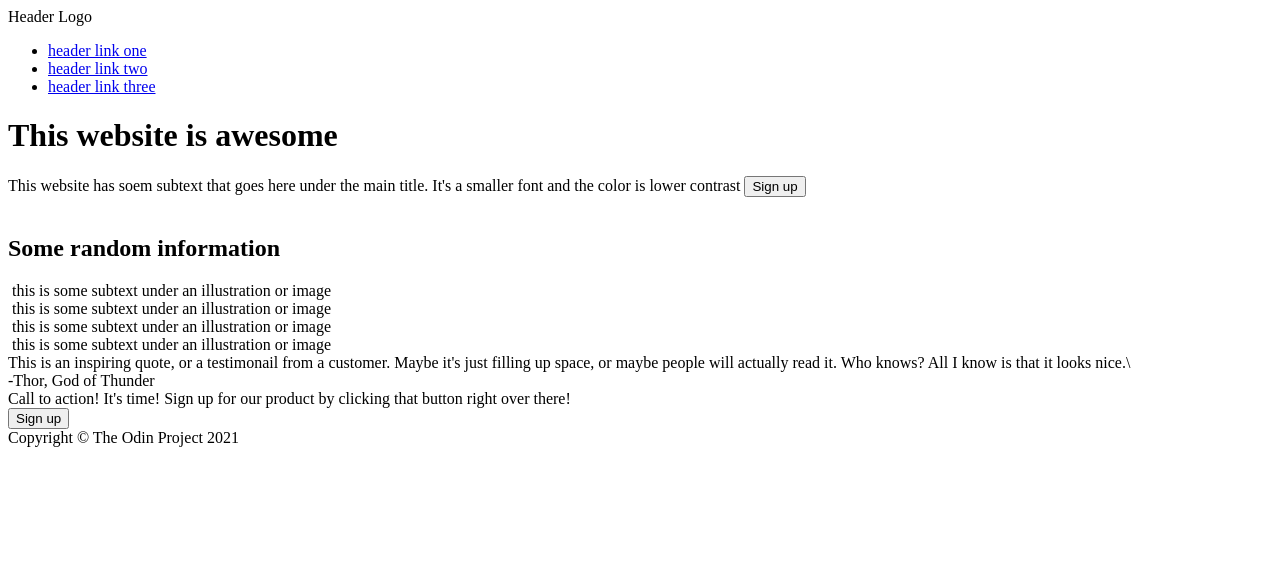
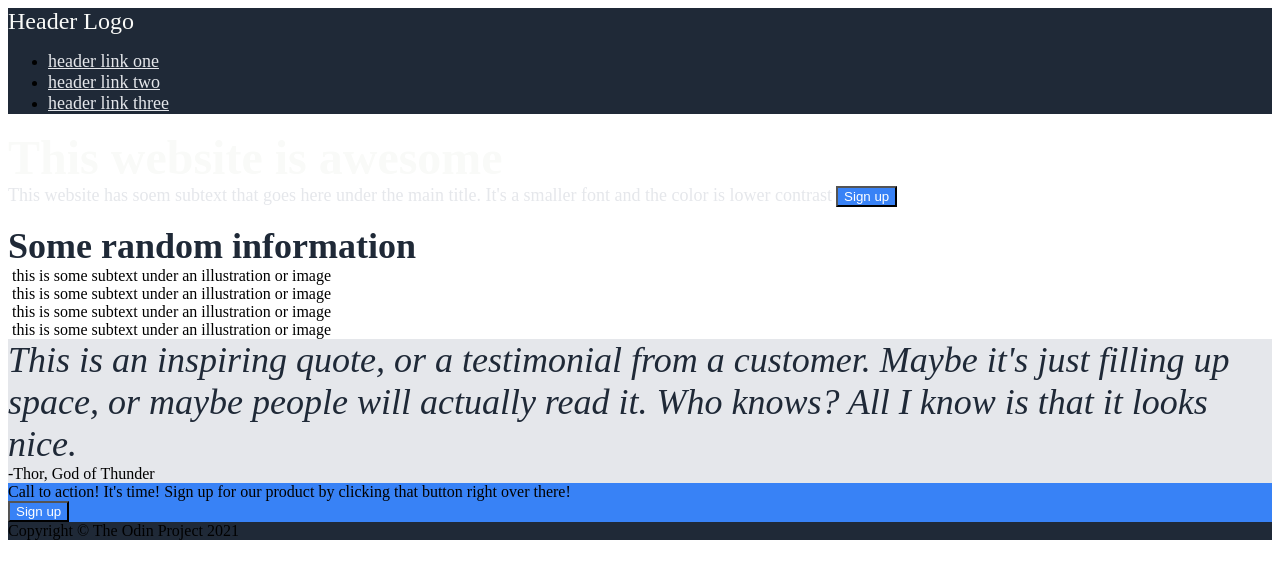
Before and after one commit to eric-holdener/odin-landing-page, a plain HTML site: page index.html in a window 1280 px wide. Drawn offline with Linux system fonts and the light colour scheme.

Commit message:
added basic css styling to comply with final design colors and font styles

```diff
--- a/index.html
+++ b/index.html
@@ -1,6 +1,7 @@
 <!DOCTYPE html>
 <html lang="en">
 <head>
+    <link rel="stylesheet" href="./style/style.css">
     <meta charset="UTF-8">
     <meta http-equiv="X-UA-Compatible" content="IE=edge">
     <meta name="viewport" content="width=device-width, initial-scale=1.0">
@@ -8,7 +9,7 @@
 </head>
 <body>
     <div class="header">
-        <div>
+        <div class="header-logo">
             Header Logo
         </div>
         <ul>
@@ -20,14 +21,14 @@
     <div class="container-col">
         <div>
             <div>
-                <h1>This website is awesome</h1>
-                <text>This website has soem subtext that goes here under the main title. It's a smaller font and the color is lower contrast</text>
+                <div class="hero-main">This website is awesome</div>
+                <text class="hero-second">This website has soem subtext that goes here under the main title. It's a smaller font and the color is lower contrast</text>
                 <button>Sign up</button>
             </div>
             <img>
         </div>
         <div>
-            <h2>Some random information</h2>
+            <div class="info-header">Some random information</div>
             <div>
                 <img>
                 <text>this is some subtext under an illustration or image</text>
@@ -45,18 +46,18 @@
                 <text>this is some subtext under an illustration or image</text>
             </div>
         </div>
-        <div>
-            <div>
-                <text>
-                    This is an inspiring quote, or a testimonail from a customer. Maybe it's just filling up space, or maybe people will actually
-                    read it. Who knows? All I know is that it looks nice.\
-                </text>
+        <div class="quote-background">
+            <div class="quote">
+                <em>
+                    This is an inspiring quote, or a testimonial from a customer. Maybe it's just filling up space, or maybe people will actually
+                    read it. Who knows? All I know is that it looks nice.
+                </em>
             </div>
             <div>
                 <text>-Thor, God of Thunder</text>
             </div>
         </div>
-        <div>
+        <div class="cta">
             <div>
                 <text>Call to action! It's time!</text>
                 <text>Sign up for our product by clicking that button right over there!</text>
--- a/style/style.css
+++ b/style/style.css
@@ -0,0 +1,42 @@
+.header, .footer {
+    background-color: #1F2937;
+}
+
+.hero-main {
+    font-size: 48px;
+    font-weight: bolder;
+    color: #F9FAF8;
+}
+
+.hero-second, a{
+    font-size: 18px;
+    color: #E5E7Eb;
+}
+
+.header-logo {
+    font-size: 24px;
+    color: #F9FAF8;
+}
+
+.info-header {
+    font-size: 36px;
+    font-weight: bolder;
+    color: #1F2937;
+}
+
+.cta, button{
+    background-color: #3882F6;
+}
+
+button {
+    color: #FFFF;
+}
+
+.quote {
+    font-size: 36px;
+    color:#1F2937;
+}
+
+.quote-background {
+    background-color: #E5E7EB;
+}
```
